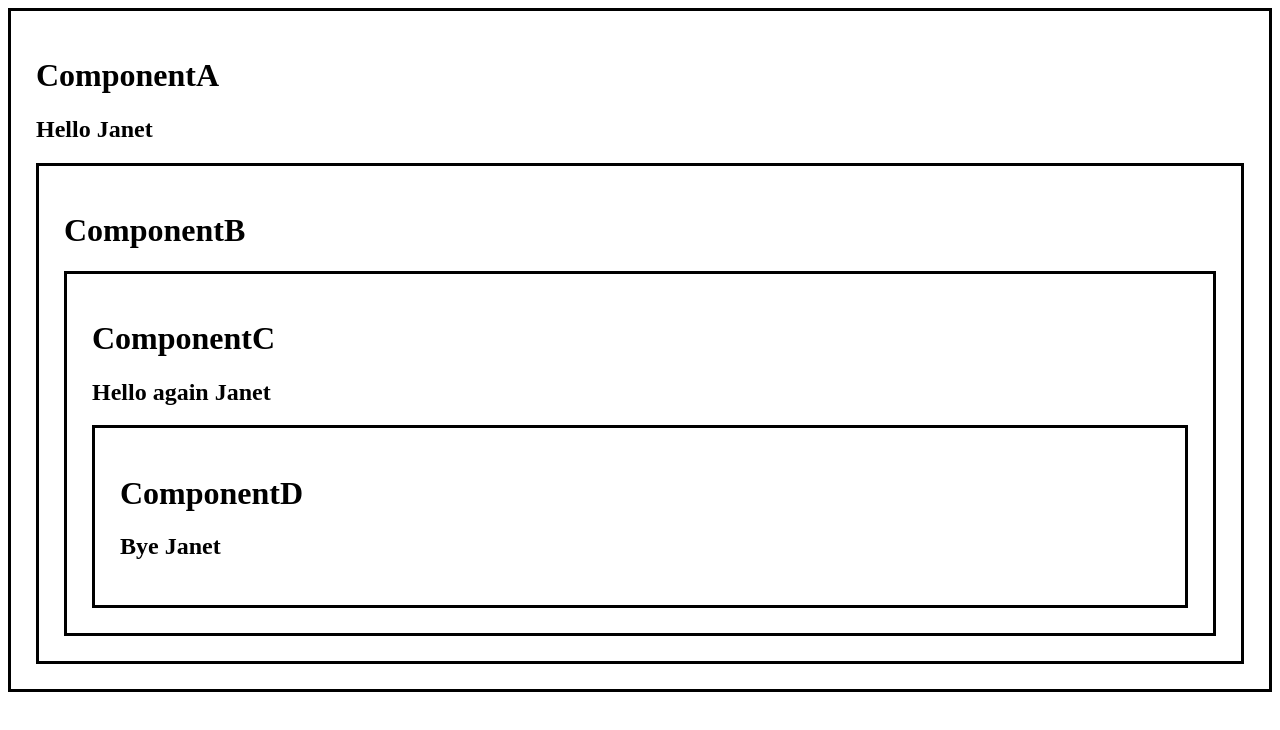
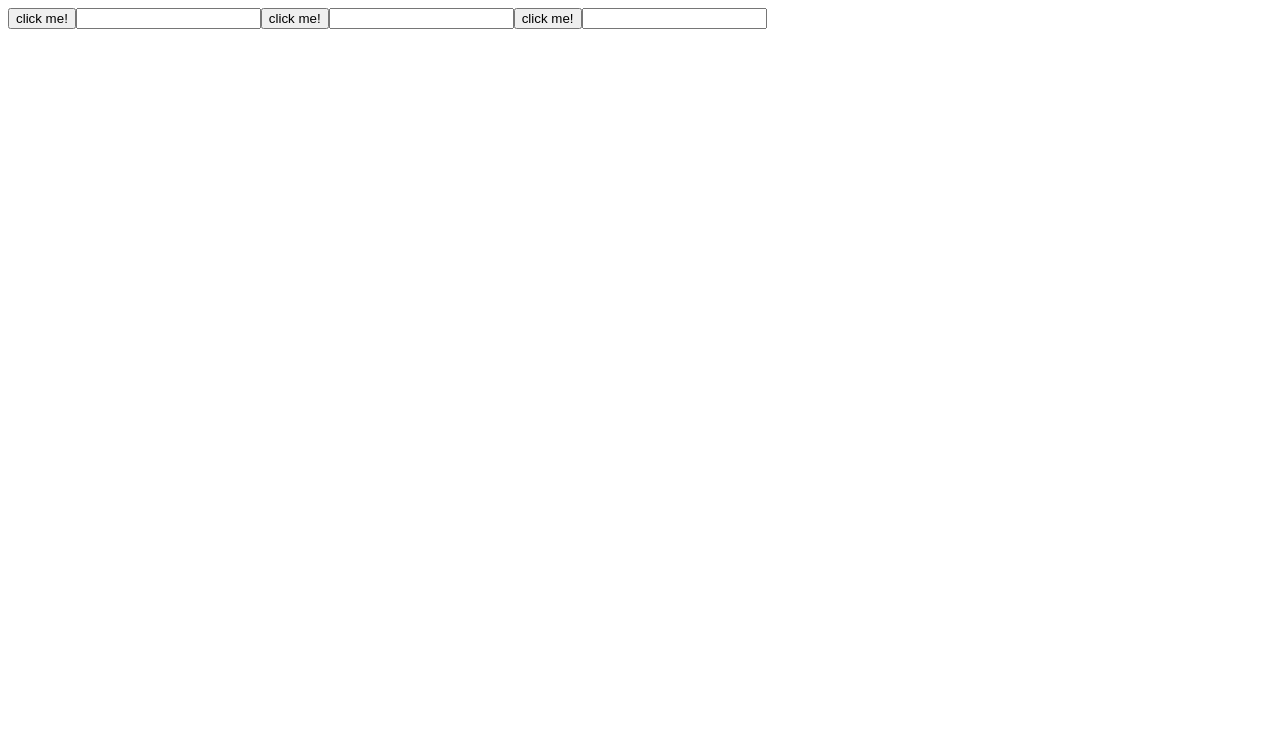
Before and after one commit to janet-barbie/React-crash-course, a React (Vite) app in the folder react-app/: page / in a window 1280 px wide. Shown: the top 730 px of the page. Built offline with nearby package versions, Linux system fonts and the light colour scheme.

Commit message:
how to use useRef

```diff
--- a/react-app/src/App.jsx
+++ b/react-app/src/App.jsx
@@ -17,7 +17,7 @@
 
 return(
  <>
-<ComponentA/>
+<MyComponent/>
  </>
 
 )
--- a/react-app/src/MyComponent.jsx
+++ b/react-app/src/MyComponent.jsx
@@ -1,33 +1,54 @@
-import React,{useState,useEffect} from "react";
+import React,{useState,useEffect,useRef} from 'react'
 
 function MyComponent(){
-const [width ,setWidth] = useState(window.innerWidth);
-const [height,setHeight] = useState(window.innerHeight);
-useEffect(()=>{
-    window.addEventListener("resize",handleResize);
-    console.log("EVENT LISTENER ADDED")
-    return() =>{
-        window.removeEventListener("resize",handleResize);
-        console.log("Event Listener Removed")
+   // let [number,setNumber] = useState(0)
+   const inputRef1 = useRef(null)
+   const inputRef2 = useRef(null)
+   const inputRef3 = useRef(null)
+
+
+    useEffect(()=>{
+        console.log("COMPONENT RENDERED");
+
+    })
+    function handleClick1(){
+         inputRef1.current.focus();
+         inputRef1.current.style.backgroundColor = "yellow"
+         inputRef2.current.style.backgroundColor = "";
+         inputRef3.current.style.backgroundColor = ""
     }
-},[]);
-useEffect(()=>{
-    document.title = `Size: ${width} x ${height}`;
 
-},[width,height])
+    function handleClick2(){
+        inputRef2.current.focus();
+        inputRef1.current.style.backgroundColor = ""
+        inputRef2.current.style.backgroundColor = "yellow";
+        inputRef3.current.style.backgroundColor = ""
+   }
 
-function handleResize(){
-    setWidth(window.innerWidth)
-    setHeight(window.innerHeight)
+   function handleClick3(){
+    inputRef3.current.focus();
+    inputRef1.current.style.backgroundColor = ""
+    inputRef2.current.style.backgroundColor = "";
+    inputRef3.current.style.backgroundColor = "yellow"
 }
     return(
-    <>
-    <p>Window width: {width}px</p>
-    <p>window Height: {height}px</p>
+        <div>
+             <button onClick = {handleClick1}>
+            click me!
+        </button>
+        <input ref={inputRef1} />
 
-    </>
-    )
+        <button onClick = {handleClick2}>
+            click me!
+        </button>
+        <input ref={inputRef2} />
+
+        <button onClick = {handleClick3}>
+            click me!
+        </button>
+        <input ref={inputRef3} />
+        </div>
 
 
-}
+)}
 export default MyComponent;
--- a/react-app/src/main.jsx
+++ b/react-app/src/main.jsx
@@ -4,7 +4,7 @@
 import App from './App.jsx'
 
 createRoot(document.getElementById('root')).render(
-  <StrictMode>
+
     <App />
-  </StrictMode>,
+
 )
```
